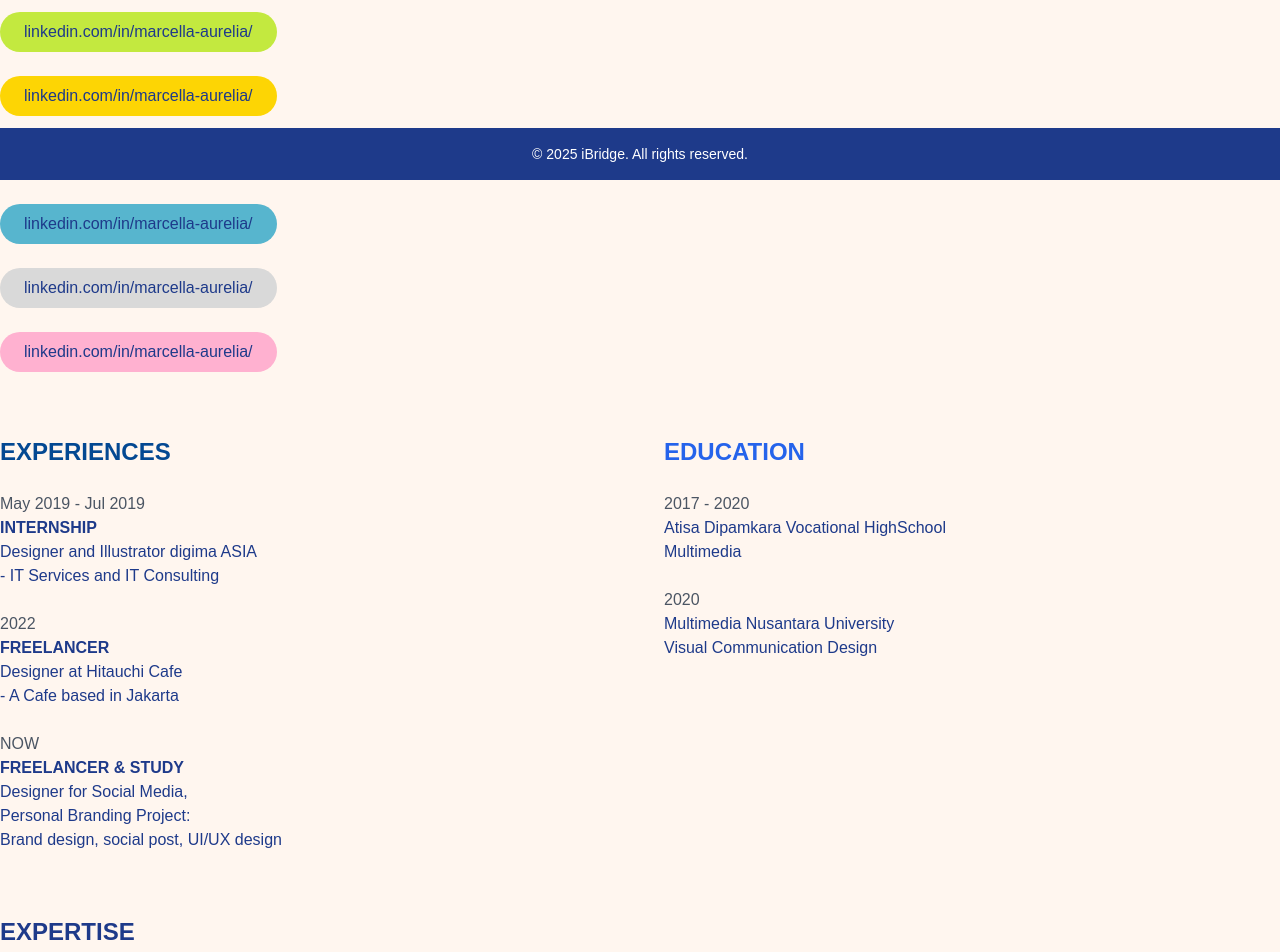
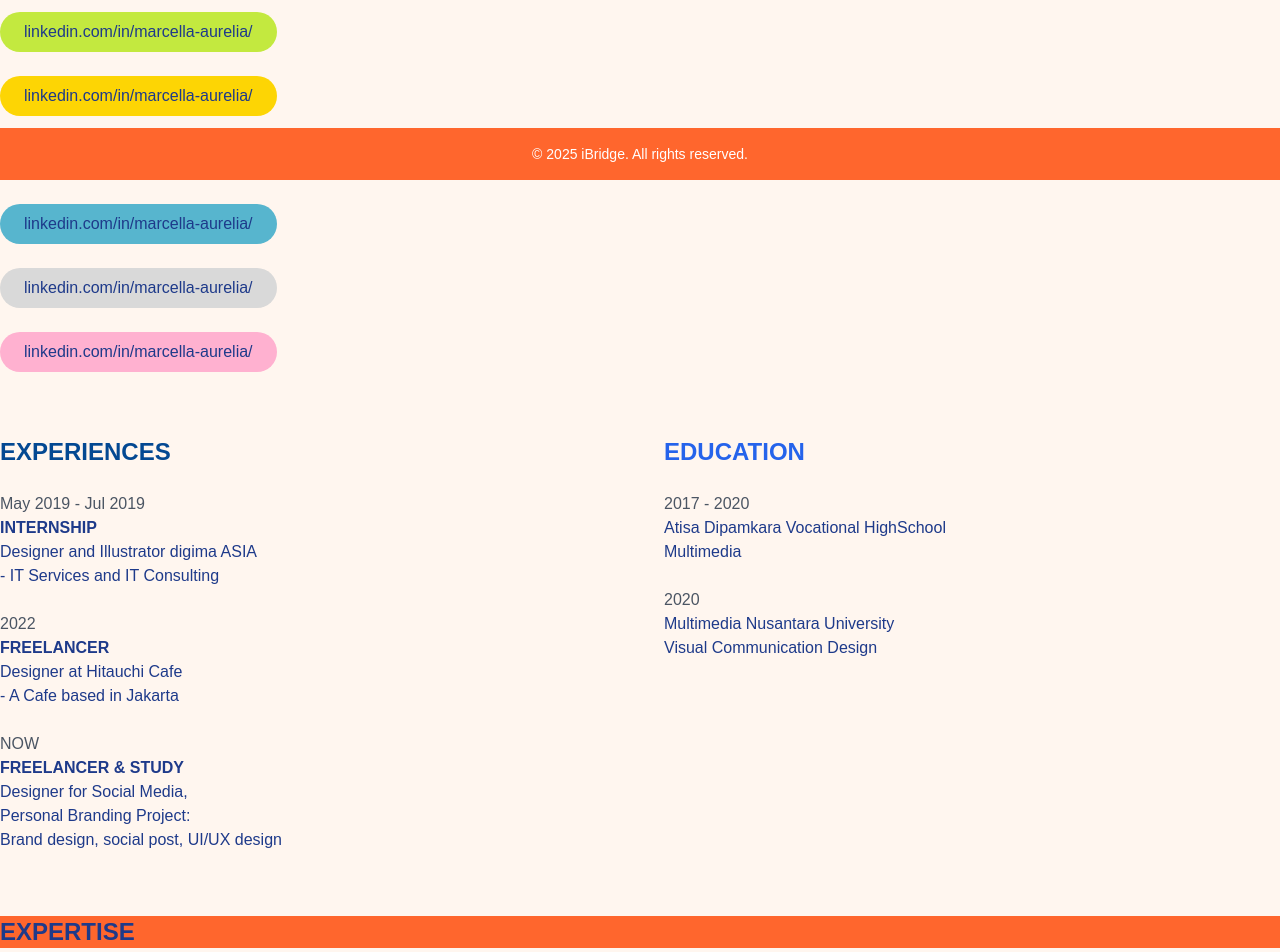
Before and after one commit to i-Bridge/front-ibridge-2025, a Next.js app: page / in a window 1280 px wide. Shown: the part 620-1572 px from the top of the page. Built offline with nearby package versions, Linux system fonts and the light colour scheme.

Commit message:
Chore: 오렌지 컬러 변경

```diff
--- a/src/components/Footer/RootFooter.tsx
+++ b/src/components/Footer/RootFooter.tsx
@@ -1,6 +1,6 @@
 export default function RootFooter() {
   return (
-    <footer className="bg-blue-900 text-white py-4 text-center text-sm fixed bottom-0 w-full">
+    <footer className="bg-i-orange text-white py-4 text-center text-sm fixed bottom-0 w-full">
       © 2025 iBridge. All rights reserved.
     </footer>
   );
--- a/tailwind.config.ts
+++ b/tailwind.config.ts
@@ -9,7 +9,7 @@ export default {
   theme: {
     extend: {
       colors: {
-        'i-red': '#ff5d21', //기본
+        'i-orange': '#FF662D',
         'i-skyblue': '#57B5CE',
         'i-yellow': '#FDD504',
         'i-ivory': '#Fff6ef', //배경
```
